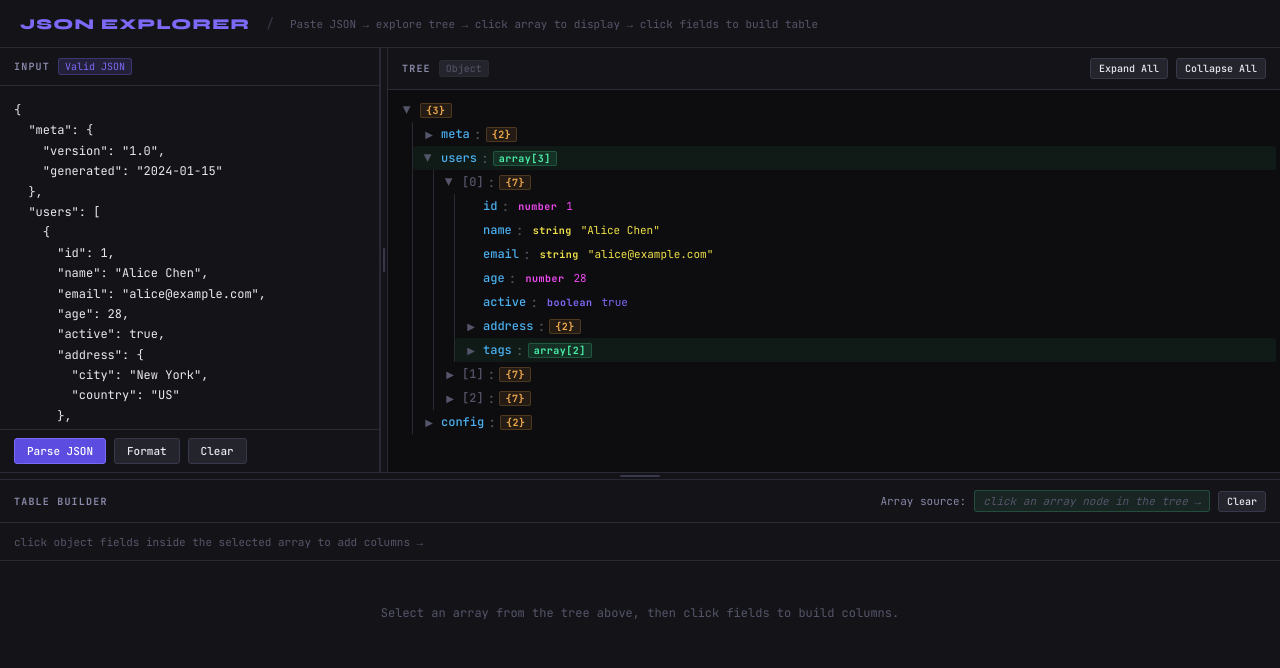
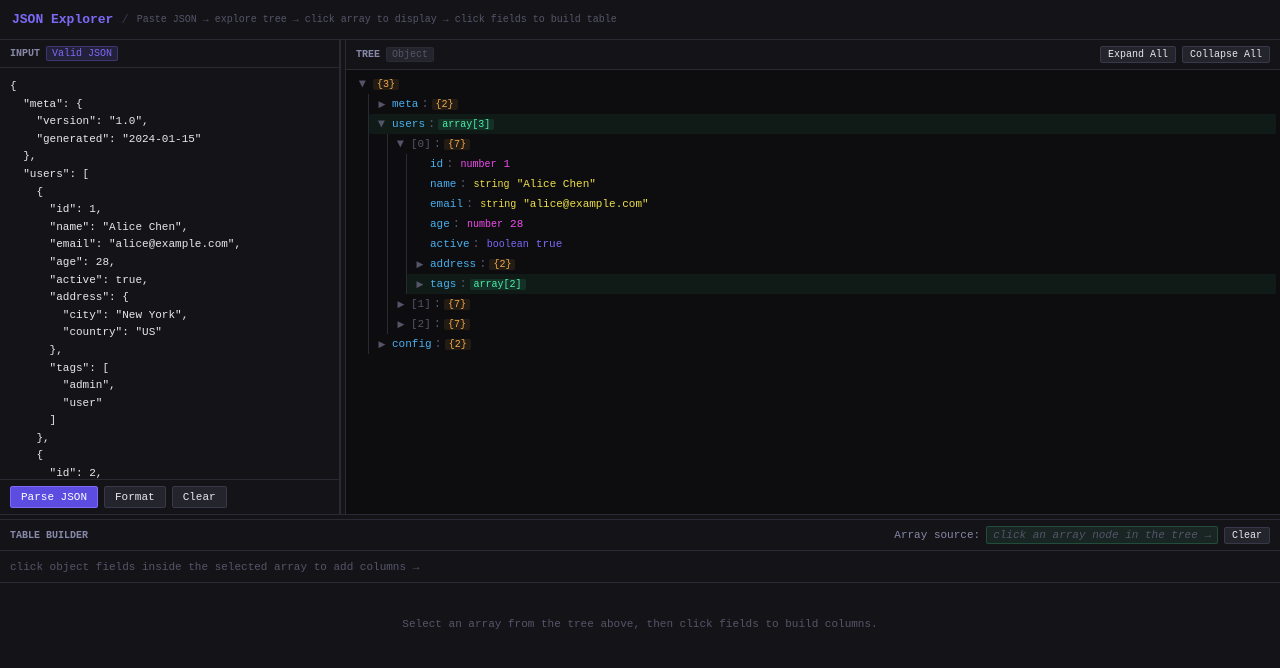
Before and after one commit to lalyos/json2table, a plain HTML site: page index.html in a window 1280 px wide. Drawn offline with Linux system fonts and the light colour scheme.

Commit message:
Rename json-explorer.html to index.html, compact CSS
- Rename file so deno file-server serves it as the default page
- Remove Google Fonts import, use system monospace instead
- Reduce padding, font sizes, and panel heights throughout
- Remove decorative transitions, letter-spacing, font-weight variants
- Replace Unicode box-drawing comment dividers with plain ASCII dashes

```diff
--- a/json-explorer.html
+++ b/index.html
@@ -5,455 +5,95 @@
 <meta name="viewport" content="width=device-width, initial-scale=1.0">
 <title>JSON Explorer</title>
 <style>
-  @import url('https://fonts.googleapis.com/css2?family=JetBrains+Mono:wght@300;400;500;700&family=Syne:wght@400;600;700;800&display=swap');
-
   *, *::before, *::after { box-sizing: border-box; margin: 0; padding: 0; }
-
   :root {
-    --bg: #0d0d0f;
-    --surface: #141418;
-    --surface2: #1c1c22;
-    --surface3: #24242c;
-    --border: #2a2a35;
-    --border2: #38384a;
-    --text: #e8e8f0;
-    --text2: #8888aa;
-    --text3: #55556a;
-    --accent: #7c6af7;
-    --accent2: #5c4de0;
-    --green: #4af0a8;
-    --orange: #f0a84a;
-    --red: #f04a6a;
-    --blue: #4ab0f0;
-    --yellow: #f0e04a;
-    --pink: #f04af0;
+    --bg: #0d0d0f; --surface: #141418; --surface2: #1c1c22; --surface3: #24242c;
+    --border: #2a2a35; --border2: #38384a;
+    --text: #e8e8f0; --text2: #8888aa; --text3: #55556a;
+    --accent: #7c6af7; --accent2: #5c4de0;
+    --green: #4af0a8; --orange: #f0a84a; --red: #f04a6a;
+    --blue: #4ab0f0; --yellow: #f0e04a; --pink: #f04af0;
   }
-
-  html, body {
-    height: 100%;
-    background: var(--bg);
-    color: var(--text);
-    font-family: 'JetBrains Mono', monospace;
-    font-size: 13px;
-    overflow: hidden;
-  }
-
-  #app {
-    display: grid;
-    grid-template-rows: 48px 1fr 8px 320px;
-    grid-template-columns: 1fr;
-    height: 100vh;
-    gap: 0;
-  }
-
-  /* HEADER */
-  header {
-    display: flex;
-    align-items: center;
-    padding: 0 20px;
-    border-bottom: 1px solid var(--border);
-    background: var(--surface);
-    gap: 16px;
-  }
-  header h1 {
-    font-family: 'Syne', sans-serif;
-    font-size: 15px;
-    font-weight: 800;
-    letter-spacing: 0.08em;
-    text-transform: uppercase;
-    color: var(--accent);
-  }
+  html, body { height: 100%; background: var(--bg); color: var(--text); font-family: monospace; font-size: 12px; overflow: hidden; }
+  #app { display: grid; grid-template-rows: 40px 1fr 6px 280px; height: 100vh; }
+  header { display: flex; align-items: center; padding: 0 12px; gap: 8px; border-bottom: 1px solid var(--border); background: var(--surface); }
+  header h1 { font-size: 13px; font-weight: bold; color: var(--accent); }
   header .sep { color: var(--border2); }
-  header .hint { color: var(--text3); font-size: 11px; }
-
-  /* MAIN AREA */
-  #main {
-    display: grid;
-    grid-template-columns: 380px 8px 1fr;
-    overflow: hidden;
-  }
-
-  /* INPUT PANEL */
-  #input-panel {
-    display: flex;
-    flex-direction: column;
-    border-right: 1px solid var(--border);
-    overflow: hidden;
-  }
-  .panel-header {
-    padding: 10px 14px;
-    border-bottom: 1px solid var(--border);
-    display: flex;
-    align-items: center;
-    gap: 8px;
-    background: var(--surface);
-    flex-shrink: 0;
-  }
-  .panel-title {
-    font-size: 10px;
-    font-weight: 700;
-    letter-spacing: 0.12em;
-    text-transform: uppercase;
-    color: var(--text2);
-  }
-  .badge {
-    font-size: 10px;
-    padding: 1px 6px;
-    border-radius: 3px;
-    background: var(--surface3);
-    color: var(--text3);
-    border: 1px solid var(--border);
-  }
+  header .hint { color: var(--text3); font-size: 10px; }
+  #main { display: grid; grid-template-columns: 340px 6px 1fr; overflow: hidden; }
+  #input-panel { display: flex; flex-direction: column; border-right: 1px solid var(--border); overflow: hidden; }
+  .panel-header { padding: 6px 10px; border-bottom: 1px solid var(--border); display: flex; align-items: center; gap: 6px; background: var(--surface); flex-shrink: 0; }
+  .panel-title { font-size: 10px; font-weight: bold; text-transform: uppercase; color: var(--text2); }
+  .badge { font-size: 10px; padding: 1px 5px; border-radius: 2px; background: var(--surface3); color: var(--text3); border: 1px solid var(--border); }
   .badge.active { background: rgba(124,106,247,0.15); color: var(--accent); border-color: rgba(124,106,247,0.3); }
-
-  #json-input {
-    flex: 1;
-    background: var(--surface);
-    color: var(--text);
-    border: none;
-    outline: none;
-    padding: 14px;
-    font-family: 'JetBrains Mono', monospace;
-    font-size: 12px;
-    resize: none;
-    line-height: 1.7;
-    tab-size: 2;
-  }
+  #json-input { flex: 1; background: var(--surface); color: var(--text); border: none; outline: none; padding: 10px; font-family: monospace; font-size: 11px; resize: none; line-height: 1.6; tab-size: 2; }
   #json-input::placeholder { color: var(--text3); }
   #json-input:focus { background: var(--surface2); }
-
-  .input-footer {
-    padding: 8px 14px;
-    border-top: 1px solid var(--border);
-    display: flex;
-    gap: 8px;
-    background: var(--surface);
-    flex-shrink: 0;
-  }
-  button {
-    font-family: 'JetBrains Mono', monospace;
-    font-size: 11px;
-    font-weight: 500;
-    padding: 5px 12px;
-    border: 1px solid var(--border2);
-    background: var(--surface3);
-    color: var(--text);
-    cursor: pointer;
-    border-radius: 3px;
-    transition: all 0.15s;
-  }
-  button:hover { background: var(--surface2); border-color: var(--accent); color: var(--accent); }
+  .input-footer { padding: 6px 10px; border-top: 1px solid var(--border); display: flex; gap: 6px; background: var(--surface); flex-shrink: 0; }
+  button { font-family: monospace; font-size: 11px; padding: 4px 10px; border: 1px solid var(--border2); background: var(--surface3); color: var(--text); cursor: pointer; border-radius: 2px; }
+  button:hover { border-color: var(--accent); color: var(--accent); }
   button.primary { background: var(--accent2); border-color: var(--accent); color: #fff; }
   button.primary:hover { background: var(--accent); }
-  #error-msg {
-    color: var(--red);
-    font-size: 11px;
-    padding: 4px 14px;
-    display: none;
-    background: rgba(240,74,106,0.08);
-    border-top: 1px solid rgba(240,74,106,0.2);
-  }
-
-  /* VSPLIT HANDLE */
-  .v-handle {
-    background: var(--surface);
-    cursor: col-resize;
-    display: flex;
-    align-items: center;
-    justify-content: center;
-    border-left: 1px solid var(--border);
-    border-right: 1px solid var(--border);
-  }
-  .v-handle::after {
-    content: '';
-    width: 2px;
-    height: 24px;
-    background: var(--border2);
-    border-radius: 2px;
-  }
-  .v-handle:hover::after { background: var(--accent); }
-
-  /* TREE PANEL */
-  #tree-panel {
-    display: flex;
-    flex-direction: column;
-    overflow: hidden;
-  }
-  #tree-container {
-    flex: 1;
-    overflow: auto;
-    padding: 8px 4px;
-  }
-  #tree-container::-webkit-scrollbar { width: 6px; height: 6px; }
-  #tree-container::-webkit-scrollbar-track { background: transparent; }
-  #tree-container::-webkit-scrollbar-thumb { background: var(--border2); border-radius: 3px; }
-
-  /* TREE NODES */
+  #error-msg { color: var(--red); font-size: 11px; padding: 4px 10px; display: none; background: rgba(240,74,106,0.08); border-top: 1px solid rgba(240,74,106,0.2); }
+  .v-handle { background: var(--surface); cursor: col-resize; border-left: 1px solid var(--border); border-right: 1px solid var(--border); }
+  #tree-panel { display: flex; flex-direction: column; overflow: hidden; }
+  #tree-container { flex: 1; overflow: auto; padding: 4px; }
   .tree-node { user-select: none; }
-  .tree-row {
-    display: flex;
-    align-items: center;
-    padding: 2px 8px;
-    cursor: pointer;
-    border-radius: 3px;
-    gap: 4px;
-    transition: background 0.1s;
-    min-height: 24px;
-  }
+  .tree-row { display: flex; align-items: center; padding: 1px 6px; cursor: pointer; border-radius: 2px; gap: 3px; min-height: 20px; }
   .tree-row:hover { background: var(--surface2); }
   .tree-row.selected { background: rgba(124,106,247,0.12); }
   .tree-row.array-root { background: rgba(74,240,168,0.06); }
   .tree-row.array-root:hover { background: rgba(74,240,168,0.12); }
   .tree-row.array-root.selected { background: rgba(74,240,168,0.18); }
-
-  .toggle-btn {
-    width: 16px;
-    height: 16px;
-    display: flex;
-    align-items: center;
-    justify-content: center;
-    color: var(--text3);
-    font-size: 10px;
-    flex-shrink: 0;
-    transition: transform 0.15s;
-  }
+  .toggle-btn { width: 14px; height: 14px; display: flex; align-items: center; justify-content: center; color: var(--text3); font-size: 9px; flex-shrink: 0; }
   .toggle-btn.open { transform: rotate(90deg); }
   .toggle-btn.leaf { color: transparent; cursor: default; }
-
-  .tree-key {
-    color: var(--blue);
-    font-size: 12px;
-    font-weight: 500;
-  }
+  .tree-key { color: var(--blue); font-size: 11px; }
   .tree-key.index { color: var(--text3); }
   .tree-sep { color: var(--text3); }
-  .tree-type {
-    font-size: 10px;
-    padding: 0 5px;
-    border-radius: 2px;
-    font-weight: 600;
-    letter-spacing: 0.05em;
-  }
-  .type-array { color: var(--green); background: rgba(74,240,168,0.1); border: 1px solid rgba(74,240,168,0.2); }
-  .type-object { color: var(--orange); background: rgba(240,168,74,0.1); border: 1px solid rgba(240,168,74,0.2); }
+  .tree-type { font-size: 10px; padding: 0 4px; border-radius: 2px; }
+  .type-array { color: var(--green); background: rgba(74,240,168,0.1); }
+  .type-object { color: var(--orange); background: rgba(240,168,74,0.1); }
   .type-string { color: var(--yellow); }
   .type-number { color: var(--pink); }
   .type-boolean { color: var(--accent); }
   .type-null { color: var(--text3); }
-
-  .tree-value {
-    font-size: 11px;
-    color: var(--text2);
-    max-width: 160px;
-    overflow: hidden;
-    text-overflow: ellipsis;
-    white-space: nowrap;
-  }
+  .tree-value { font-size: 11px; color: var(--text2); max-width: 140px; overflow: hidden; text-overflow: ellipsis; white-space: nowrap; }
   .val-string { color: var(--yellow); }
   .val-number { color: var(--pink); }
   .val-boolean { color: var(--accent); }
   .val-null { color: var(--text3); font-style: italic; }
-
-  .tree-children { margin-left: 16px; border-left: 1px solid var(--border); margin-left: 20px; }
-
-  .path-chip {
-    font-size: 9px;
-    padding: 1px 5px;
-    border-radius: 2px;
-    background: rgba(124,106,247,0.12);
-    color: var(--accent);
-    border: 1px solid rgba(124,106,247,0.2);
-    margin-left: auto;
-    white-space: nowrap;
-    font-weight: 400;
-  }
-
-  /* HSPLIT HANDLE */
-  #h-handle {
-    background: var(--surface);
-    cursor: row-resize;
-    display: flex;
-    align-items: center;
-    justify-content: center;
-    border-top: 1px solid var(--border);
-    border-bottom: 1px solid var(--border);
-  }
-  #h-handle::after {
-    content: '';
-    height: 2px;
-    width: 40px;
-    background: var(--border2);
-    border-radius: 2px;
-  }
-  #h-handle:hover::after { background: var(--accent); }
-
-  /* TABLE PANEL */
-  #table-panel {
-    display: flex;
-    flex-direction: column;
-    overflow: hidden;
-    background: var(--surface);
-  }
-  #table-panel .panel-header {
-    gap: 12px;
-    flex-wrap: wrap;
-  }
-
-  #array-selector {
-    display: flex;
-    align-items: center;
-    gap: 8px;
-    margin-left: auto;
-    font-size: 11px;
-    color: var(--text2);
-  }
-  #array-path-display {
-    font-size: 11px;
-    color: var(--green);
-    padding: 3px 8px;
-    background: rgba(74,240,168,0.08);
-    border: 1px solid rgba(74,240,168,0.2);
-    border-radius: 3px;
-    min-width: 160px;
-    font-style: italic;
-  }
+  .tree-children { margin-left: 18px; border-left: 1px solid var(--border); }
+  .path-chip { font-size: 9px; padding: 1px 4px; border-radius: 2px; background: rgba(124,106,247,0.12); color: var(--accent); margin-left: auto; white-space: nowrap; }
+  #h-handle { background: var(--surface); cursor: row-resize; border-top: 1px solid var(--border); border-bottom: 1px solid var(--border); }
+  #table-panel { display: flex; flex-direction: column; overflow: hidden; background: var(--surface); }
+  #table-panel .panel-header { flex-wrap: wrap; }
+  #array-selector { display: flex; align-items: center; gap: 6px; margin-left: auto; font-size: 11px; color: var(--text2); }
+  #array-path-display { font-size: 11px; color: var(--green); padding: 2px 6px; background: rgba(74,240,168,0.08); border: 1px solid rgba(74,240,168,0.2); border-radius: 2px; min-width: 140px; }
   #array-path-display.empty { color: var(--text3); font-style: italic; }
-
-  #col-chips {
-    display: flex;
-    flex-wrap: wrap;
-    gap: 6px;
-    padding: 8px 14px;
-    border-bottom: 1px solid var(--border);
-    min-height: 38px;
-    align-items: center;
-    background: var(--surface);
-    flex-shrink: 0;
-  }
+  #col-chips { display: flex; flex-wrap: wrap; gap: 4px; padding: 6px 10px; border-bottom: 1px solid var(--border); min-height: 32px; align-items: center; background: var(--surface); flex-shrink: 0; }
   #col-chips .empty-hint { color: var(--text3); font-size: 11px; }
-  .col-chip {
-    display: flex;
-    align-items: center;
-    gap: 6px;
-    padding: 3px 8px 3px 10px;
-    background: rgba(74,176,240,0.08);
-    border: 1px solid rgba(74,176,240,0.25);
-    border-radius: 3px;
-    color: var(--blue);
-    font-size: 11px;
-    cursor: default;
-  }
-  .col-chip .remove {
-    cursor: pointer;
-    color: var(--text3);
-    font-size: 12px;
-    line-height: 1;
-    padding: 0 2px;
-  }
+  .col-chip { display: flex; align-items: center; gap: 4px; padding: 2px 7px; background: rgba(74,176,240,0.08); border: 1px solid rgba(74,176,240,0.25); border-radius: 2px; color: var(--blue); font-size: 11px; }
+  .col-chip .remove { cursor: pointer; color: var(--text3); }
   .col-chip .remove:hover { color: var(--red); }
-
-  #table-wrapper {
-    flex: 1;
-    overflow: auto;
-  }
-  #table-wrapper::-webkit-scrollbar { width: 6px; height: 6px; }
-  #table-wrapper::-webkit-scrollbar-track { background: transparent; }
-  #table-wrapper::-webkit-scrollbar-thumb { background: var(--border2); border-radius: 3px; }
-
-  #data-table {
-    width: 100%;
-    border-collapse: collapse;
-    font-size: 12px;
-  }
-  #data-table th {
-    position: sticky;
-    top: 0;
-    background: var(--surface3);
-    border-bottom: 2px solid var(--border2);
-    border-right: 1px solid var(--border);
-    padding: 8px 12px;
-    text-align: left;
-    font-size: 10px;
-    font-weight: 700;
-    letter-spacing: 0.1em;
-    text-transform: uppercase;
-    color: var(--blue);
-    white-space: nowrap;
-    z-index: 1;
-  }
+  #table-wrapper { flex: 1; overflow: auto; }
+  #data-table { width: 100%; border-collapse: collapse; font-size: 11px; }
+  #data-table th { position: sticky; top: 0; background: var(--surface3); border-bottom: 2px solid var(--border2); border-right: 1px solid var(--border); padding: 5px 10px; text-align: left; font-size: 10px; font-weight: bold; text-transform: uppercase; color: var(--blue); white-space: nowrap; z-index: 1; }
   #data-table th:last-child { border-right: none; }
-  #data-table td {
-    border-bottom: 1px solid var(--border);
-    border-right: 1px solid var(--border);
-    padding: 6px 12px;
-    color: var(--text);
-    white-space: nowrap;
-    max-width: 280px;
-    overflow: hidden;
-    text-overflow: ellipsis;
-    font-size: 12px;
-  }
+  #data-table td { border-bottom: 1px solid var(--border); border-right: 1px solid var(--border); padding: 4px 10px; color: var(--text); white-space: nowrap; max-width: 240px; overflow: hidden; text-overflow: ellipsis; }
   #data-table td:last-child { border-right: none; }
   #data-table tr:hover td { background: var(--surface2); }
   #data-table .td-null { color: var(--text3); font-style: italic; }
   #data-table .td-bool { color: var(--accent); }
   #data-table .td-num { color: var(--pink); }
   #data-table .td-str { color: var(--yellow); }
-
-  .table-empty {
-    padding: 40px;
-    text-align: center;
-    color: var(--text3);
-    font-size: 12px;
-    line-height: 2;
-  }
-
-  /* Instruction overlay */
-  #intro {
-    position: absolute;
-    top: 50%;
-    left: 50%;
-    transform: translate(-50%, -50%);
-    text-align: center;
-    pointer-events: none;
-  }
-  #intro h2 {
-    font-family: 'Syne', sans-serif;
-    font-size: 20px;
-    font-weight: 800;
-    color: var(--text3);
-    margin-bottom: 8px;
-  }
+  .table-empty { padding: 30px; text-align: center; color: var(--text3); font-size: 11px; line-height: 2; }
+  #intro { position: absolute; top: 50%; left: 50%; transform: translate(-50%,-50%); text-align: center; pointer-events: none; }
+  #intro h2 { font-size: 16px; color: var(--text3); margin-bottom: 6px; }
   #intro p { color: var(--text3); font-size: 11px; line-height: 2; }
-
-  .selected-path-row {
-    padding: 4px 14px;
-    border-bottom: 1px solid var(--border);
-    font-size: 10px;
-    color: var(--text3);
-    background: var(--surface);
-    display: flex;
-    gap: 6px;
-    align-items: center;
-    flex-shrink: 0;
-  }
+  .selected-path-row { padding: 3px 10px; border-bottom: 1px solid var(--border); font-size: 10px; color: var(--text3); display: flex; gap: 4px; align-items: center; flex-shrink: 0; }
   .selected-path-row span { color: var(--accent); }
-
-  /* COPY PATH TOOLTIP */
-  .copy-flash {
-    position: fixed;
-    bottom: 20px;
-    right: 20px;
-    background: var(--accent2);
-    color: #fff;
-    padding: 8px 16px;
-    border-radius: 4px;
-    font-size: 12px;
-    opacity: 0;
-    pointer-events: none;
-    transition: opacity 0.2s;
-    z-index: 100;
-  }
+  .copy-flash { position: fixed; bottom: 16px; right: 16px; background: var(--accent2); color: #fff; padding: 6px 12px; border-radius: 3px; font-size: 11px; opacity: 0; pointer-events: none; transition: opacity 0.2s; z-index: 100; }
   .copy-flash.show { opacity: 1; }
 </style>
 </head>
@@ -489,8 +129,8 @@
       <div class="panel-header">
         <span class="panel-title">Tree</span>
         <span class="badge" id="tree-badge">Empty</span>
-        <button style="margin-left:auto;font-size:10px;padding:3px 8px" onclick="expandAll()">Expand All</button>
-        <button style="font-size:10px;padding:3px 8px" onclick="collapseAll()">Collapse All</button>
+        <button style="margin-left:auto;font-size:10px;padding:2px 7px" onclick="expandAll()">Expand All</button>
+        <button style="font-size:10px;padding:2px 7px" onclick="collapseAll()">Collapse All</button>
       </div>
       <div class="selected-path-row" id="selected-path-row" style="display:none">
         Last clicked: <span id="selected-path-text">—</span>
@@ -514,7 +154,7 @@
       <div id="array-selector">
         <span>Array source:</span>
         <div id="array-path-display" class="empty">click an array node in the tree →</div>
-        <button id="clear-table-btn" onclick="clearTable()" style="font-size:10px;padding:3px 8px">Clear</button>
+        <button id="clear-table-btn" onclick="clearTable()" style="font-size:10px;padding:2px 7px">Clear</button>
       </div>
     </div>
     <div id="col-chips"><span class="empty-hint">click object fields inside the selected array to add columns →</span></div>
@@ -533,7 +173,7 @@ let clickedPaths = []; // history
 let selectedArrayPath = null;
 let selectedColumns = []; // array of {label, path}
 
-// ─── PARSE ────────────────────────────────────────────────────────────────────
+// --- PARSE -------------------------------------------------------------------
 function parseJson() {
   const raw = document.getElementById('json-input').value.trim();
   const err = document.getElementById('error-msg');
@@ -575,7 +215,7 @@ function clearAll() {
   clearTable();
 }
 
-// ─── TREE RENDER ──────────────────────────────────────────────────────────────
+// --- TREE RENDER -------------------------------------------------------------
 function renderTree() {
   const container = document.getElementById('tree-container');
   container.innerHTML = '';
@@ -720,7 +360,7 @@ function collectAllPaths(v, path) {
   else if (v !== null && typeof v === 'object') Object.entries(v).forEach(([k,val]) => collectAllPaths(val, `${path}.${k}`));
 }
 
-// ─── TABLE BUILDER ────────────────────────────────────────────────────────────
+// --- TABLE BUILDER -----------------------------------------------------------
 function setArraySource(arrayPath, arrayData) {
   selectedArrayPath = arrayPath;
   selectedColumns = [];
@@ -884,7 +524,7 @@ function clearTable() {
   renderTable();
 }
 
-// ─── SPLITTER ─────────────────────────────────────────────────────────────────
+// --- SPLITTER ----------------------------------------------------------------
 (function() {
   // Vertical splitter
   const handle = document.getElementById('v-handle');
@@ -903,7 +543,7 @@ function clearTable() {
     const dx = e.clientX - startX;
     const current = parseInt(startCols.split(' ')[0]);
     const newW = Math.max(200, Math.min(700, current + dx));
-    main.style.gridTemplateColumns = `${newW}px 8px 1fr`;
+    main.style.gridTemplateColumns = `${newW}px 6px 1fr`;
   });
   document.addEventListener('mouseup', () => {
     dragging = false;
@@ -929,7 +569,7 @@ function clearTable() {
     const rows = hStartRows.split(' ');
     const current = parseInt(rows[3]);
     const newH = Math.max(120, Math.min(600, current - dy));
-    app.style.gridTemplateRows = `48px 1fr 8px ${newH}px`;
+    app.style.gridTemplateRows = `40px 1fr 6px ${newH}px`;
   });
   document.addEventListener('mouseup', () => {
     hDragging = false;
@@ -938,7 +578,7 @@ function clearTable() {
   });
 })();
 
-// ─── AUTO-PARSE ON PASTE ──────────────────────────────────────────────────────
+// --- AUTO-PARSE ON PASTE -----------------------------------------------------
 document.getElementById('json-input').addEventListener('paste', () => {
   setTimeout(parseJson, 50);
 });
```
